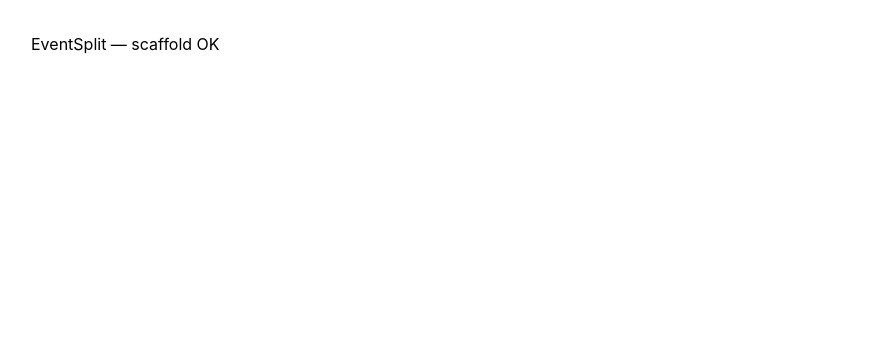
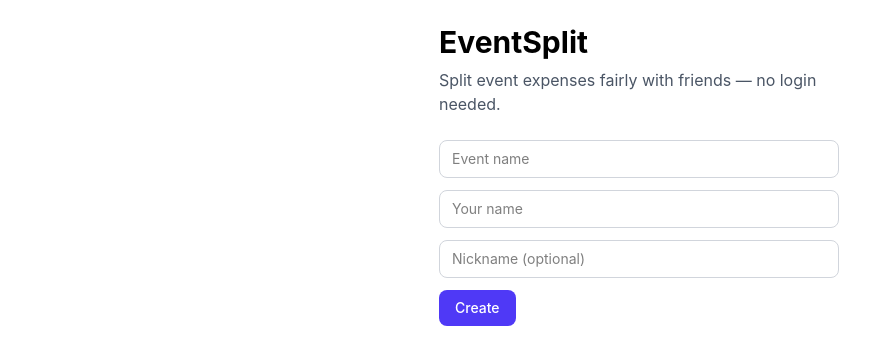
Before and after one commit to Endika/EventSplit, a React (Vite) app: page / in a window 1280 px wide. Shown: the top 364 px of the page, without its empty margins (1-871 px from the left). Built offline with nearby package versions, Linux system fonts and the light colour scheme.

Commit message:
feat(ui): add home page, url routing, event page stub

```diff
--- a/src/App.tsx
+++ b/src/App.tsx
@@ -1,3 +1,32 @@
+import { useEffect, useState } from 'react'
+import { ContainerProvider } from '@/presentation/context/ContainerProvider'
+import { EventProvider } from '@/presentation/context/EventContext'
+import { UserProvider } from '@/presentation/context/UserContext'
+import { SyncProvider } from '@/presentation/context/SyncContext'
+import { HomePage } from '@/presentation/components/features/home/HomePage'
+import { EventPage } from '@/presentation/components/features/event/EventPage'
+
+function useEventIdFromUrl(): string | null {
+  const [id, setId] = useState<string | null>(() =>
+    new URL(window.location.href).searchParams.get('event'),
+  )
+  useEffect(() => {
+    const handler = () => setId(new URL(window.location.href).searchParams.get('event'))
+    window.addEventListener('popstate', handler)
+    return () => window.removeEventListener('popstate', handler)
+  }, [])
+  return id
+}
+
 export default function App() {
-  return <div className="p-8">EventSplit — scaffold OK</div>
+  const eventId = useEventIdFromUrl()
+  return (
+    <ContainerProvider>
+      <SyncProvider>
+        <EventProvider>
+          <UserProvider>{eventId ? <EventPage eventId={eventId} /> : <HomePage />}</UserProvider>
+        </EventProvider>
+      </SyncProvider>
+    </ContainerProvider>
+  )
 }
--- /dev/null
+++ b/src/presentation/components/features/event/EventPage.tsx
@@ -0,0 +1,8 @@
+export function EventPage({ eventId }: { eventId: string }) {
+  return (
+    <main className="p-6">
+      <h1 className="text-2xl font-bold">Event {eventId}</h1>
+      <p>Coming next.</p>
+    </main>
+  )
+}
--- /dev/null
+++ b/src/presentation/components/features/home/HomePage.tsx
@@ -0,0 +1,79 @@
+import { type FormEvent, useState } from 'react'
+import { useTranslation } from 'react-i18next'
+import { useContainer } from '@/presentation/context/ContainerProvider'
+import type { CreateEventHandler } from '@/application/handlers/CreateEventHandler'
+import type { LocalStorageCache } from '@/infrastructure/persistence/LocalStorageCache'
+import { Button } from '@/presentation/components/common/Button'
+import { Input } from '@/presentation/components/common/Input'
+
+export function HomePage() {
+  const { t } = useTranslation()
+  const container = useContainer()
+  const [name, setName] = useState('')
+  const [yourName, setYourName] = useState('')
+  const [alias, setAlias] = useState('')
+  const [busy, setBusy] = useState(false)
+  const [error, setError] = useState<string | null>(null)
+
+  async function onSubmit(e: FormEvent) {
+    e.preventDefault()
+    setBusy(true)
+    setError(null)
+    try {
+      const handler = container.resolve<CreateEventHandler>('createEvent')
+      const result = await handler.execute({
+        name,
+        creatorName: yourName,
+        creatorAlias: alias || null,
+      })
+      const cache = container.resolve<LocalStorageCache>('cache')
+      cache.set(result.event.id, { snapshot: result.event, version: result.version })
+      cache.setIdentity(result.event.id, {
+        id: result.creator.id,
+        name: yourName.trim(),
+        alias: alias.trim() || null,
+      })
+      window.history.pushState({}, '', `${import.meta.env.BASE_URL}?event=${result.event.id}`)
+      window.dispatchEvent(new PopStateEvent('popstate'))
+    } catch (err) {
+      setError(err instanceof Error ? err.message : 'Unknown error')
+    } finally {
+      setBusy(false)
+    }
+  }
+
+  return (
+    <main className="mx-auto max-w-md p-6">
+      <h1 className="mb-2 text-3xl font-bold">{t('app.title')}</h1>
+      <p className="mb-6 text-gray-600">{t('home.tagline')}</p>
+      <form onSubmit={onSubmit} className="space-y-3">
+        <Input
+          placeholder={t('home.eventName')}
+          value={name}
+          onChange={(e) => setName(e.target.value)}
+          required
+          minLength={3}
+          maxLength={100}
+        />
+        <Input
+          placeholder={t('home.yourName')}
+          value={yourName}
+          onChange={(e) => setYourName(e.target.value)}
+          required
+          minLength={2}
+          maxLength={50}
+        />
+        <Input
+          placeholder={t('home.yourAlias')}
+          value={alias}
+          onChange={(e) => setAlias(e.target.value)}
+          maxLength={50}
+        />
+        {error && <p className="text-sm text-red-600">{error}</p>}
+        <Button type="submit" disabled={busy}>
+          {busy ? '…' : t('home.submit')}
+        </Button>
+      </form>
+    </main>
+  )
+}
--- a/src/presentation/i18n/locales/en/translation.json
+++ b/src/presentation/i18n/locales/en/translation.json
@@ -1,10 +1,12 @@
 {
-  "app": { "title": "EventSplit" },
-  "common": {
-    "you": "You",
-    "cancel": "Cancel",
-    "save": "Save",
-    "next": "Next",
-    "back": "Back"
+  "app": { "title": "EventSplit", "notFound": "Event not found" },
+  "common": { "you": "You", "cancel": "Cancel", "save": "Save", "next": "Next", "back": "Back" },
+  "home": {
+    "tagline": "Split event expenses fairly with friends — no login needed.",
+    "createEvent": "Create event",
+    "eventName": "Event name",
+    "yourName": "Your name",
+    "yourAlias": "Nickname (optional)",
+    "submit": "Create"
   }
 }
--- a/src/presentation/i18n/locales/es/translation.json
+++ b/src/presentation/i18n/locales/es/translation.json
@@ -1,10 +1,12 @@
 {
-  "app": { "title": "EventSplit" },
-  "common": {
-    "you": "Tú",
-    "cancel": "Cancelar",
-    "save": "Guardar",
-    "next": "Siguiente",
-    "back": "Atrás"
+  "app": { "title": "EventSplit", "notFound": "Evento no encontrado" },
+  "common": { "you": "Tú", "cancel": "Cancelar", "save": "Guardar", "next": "Siguiente", "back": "Atrás" },
+  "home": {
+    "tagline": "Divide los gastos del evento entre amigos — sin login.",
+    "createEvent": "Crear evento",
+    "eventName": "Nombre del evento",
+    "yourName": "Tu nombre",
+    "yourAlias": "Apodo (opcional)",
+    "submit": "Crear"
   }
 }
--- a/src/presentation/i18n/locales/eu/translation.json
+++ b/src/presentation/i18n/locales/eu/translation.json
@@ -1,10 +1,12 @@
 {
-  "app": { "title": "EventSplit" },
-  "common": {
-    "you": "Zu",
-    "cancel": "Utzi",
-    "save": "Gorde",
-    "next": "Hurrengoa",
-    "back": "Atzera"
+  "app": { "title": "EventSplit", "notFound": "Ekitaldia ez da aurkitu" },
+  "common": { "you": "Zu", "cancel": "Utzi", "save": "Gorde", "next": "Hurrengoa", "back": "Atzera" },
+  "home": {
+    "tagline": "Banatu ekitaldiko gastuak lagunekin — login gabe.",
+    "createEvent": "Sortu ekitaldia",
+    "eventName": "Ekitaldiaren izena",
+    "yourName": "Zure izena",
+    "yourAlias": "Goitizena (aukerakoa)",
+    "submit": "Sortu"
   }
 }
```
